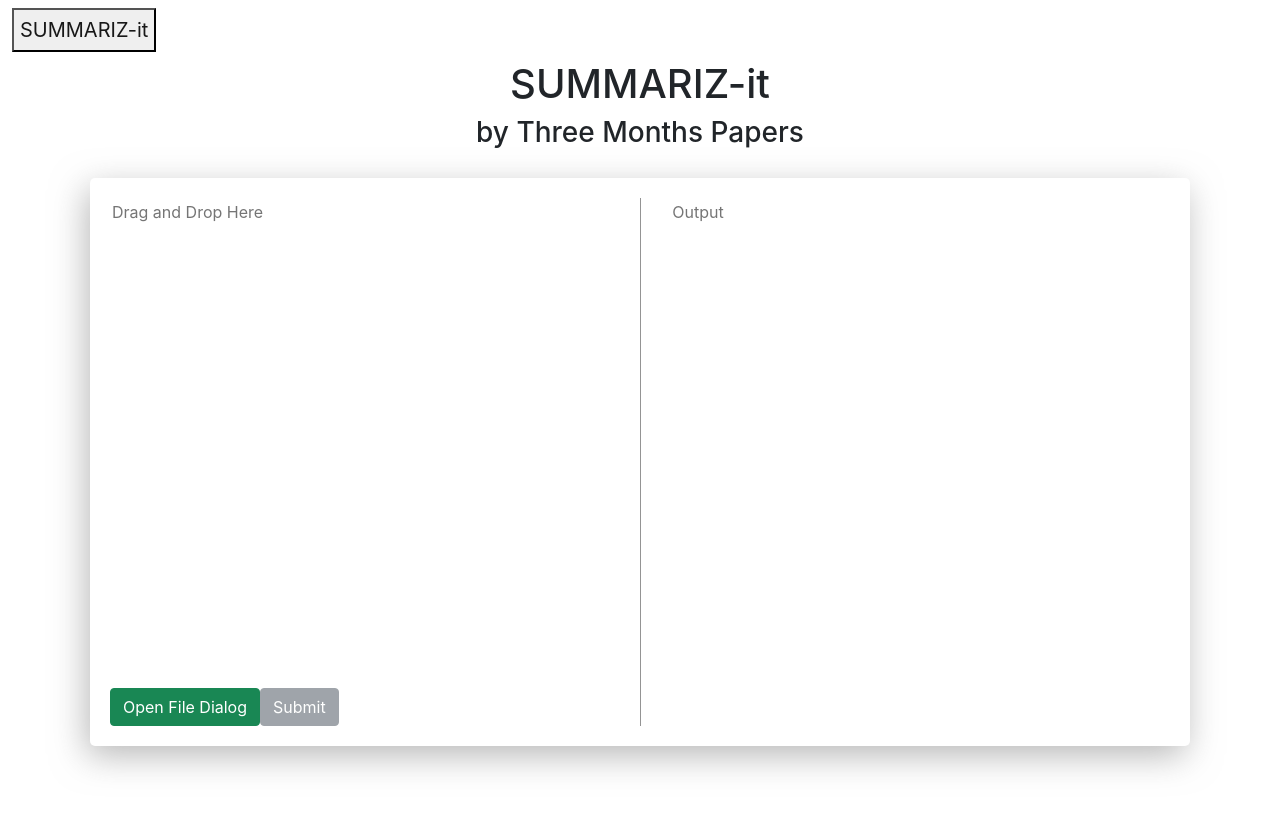
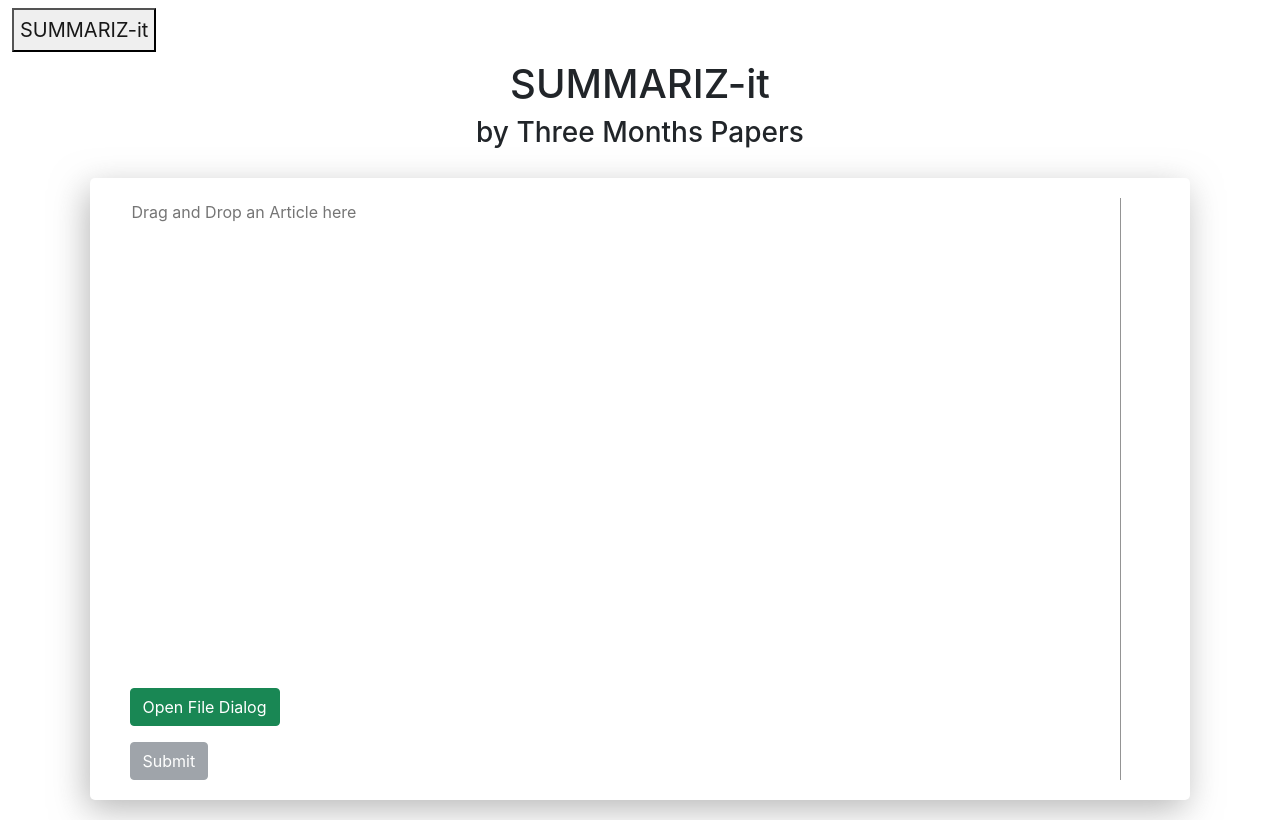
Before and after one commit to yosua1010101/three-months-papers, a React (Create React App) app in the folder frontend-web/: page / in a window 1280 px wide. Built offline with nearby package versions, Linux system fonts and the light colour scheme.

Commit message:
Restructured form section

```diff
--- a/frontend-web/src/component/input-form/FormPage.js
+++ b/frontend-web/src/component/input-form/FormPage.js
@@ -2,11 +2,11 @@ import React, {useState} from 'react';
 import {useDropzone} from 'react-dropzone';
 import {TextareaAutosize} from '@material-ui/core';
 
-function FormPage(props) {
+export default function FormPage({handleSectionChange}) {
   const [files, setFiles] = useState([]);
 
   const {getRootProps, getInputProps, open} = useDropzone({
-    accept: ".pdf,application/pdf",
+    accept: "application/pdf",
     onDrop: (acceptedFiles) => {
       setFiles(
         acceptedFiles.map((file) => Object.assign(file, {
@@ -16,6 +16,8 @@ function FormPage(props) {
     },
     noClick: true,
     noKeyboard: true,
+    multiple: false,
+    onDropRejected: ()=>{alert("File is not a PDF")},
   });
 
   const fileInput = files.map((file) =>
@@ -24,31 +26,26 @@ function FormPage(props) {
       <div>
         {file.name} - {file.size}
         {console.log(files)}
-        {/* <img src={file.preview} style={{ width: "200px" }} alt="preview"/> */}
       </div>
     </div>
     )
   )
 
   return(
-    <form className="container" onSubmit={props.handleSectionChange}>
+    <form className="container" onSubmit={handleSectionChange()}>
       <div className="box">
         <div {...getRootProps()} className="box-content">
           <input {...getInputProps()} />
-          <TextareaAutosize aria-label="minimum height" rowsMin={20} placeholder="Drag and Drop Here" className="textarea"/>
-          <div>{fileInput}</div>
+          <TextareaAutosize aria-label="minimum height" rowsMin={20} placeholder="Drag and Drop an Article here" className="textarea"/>
           <div className="sticky-btn">
             <button className="btn btn-success" type="button" onClick={open}>Open File Dialog</button>
+            <div className='py-2'/>
             <button id="submitButton" className="btn btn-secondary" type="submit" disabled={!files[0]}>Submit</button>
           </div>
         </div>
-        <div className="divider"></div>
-        <div className="box-content">
-          <TextareaAutosize aria-label="minimum height" rowsMin={20} placeholder="Output" className="textarea"/>
-        </div>
+        <div className="divider"/>
+        <div>{fileInput}</div>
       </div>
     </form>
   );
 }
-
-export default FormPage;
```
